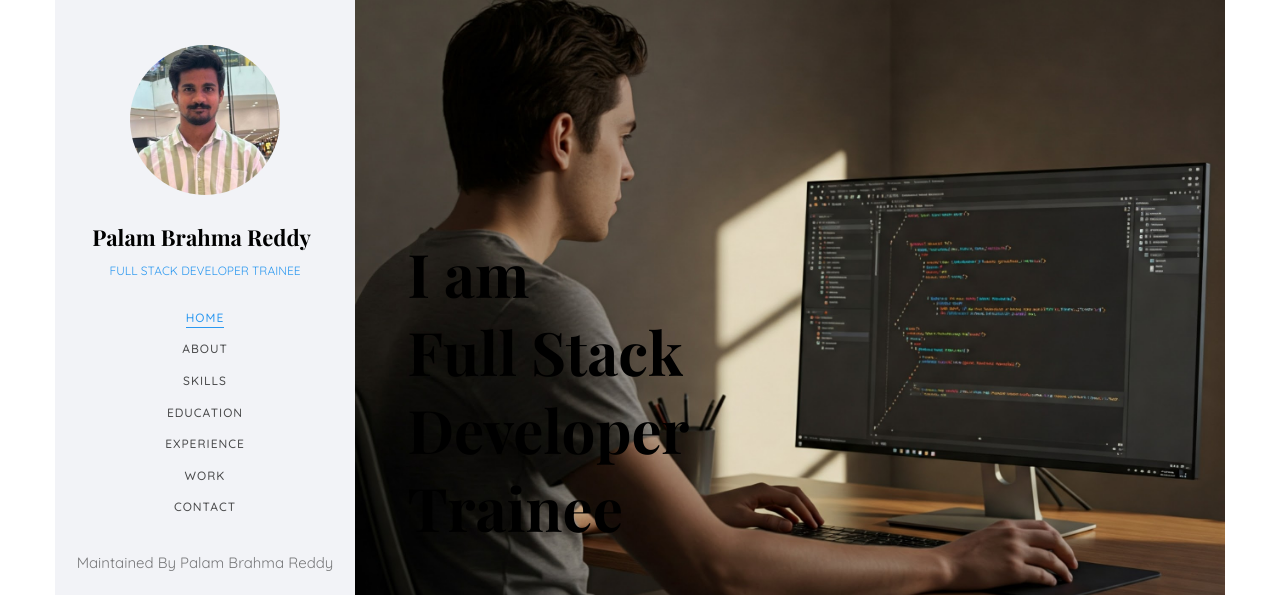
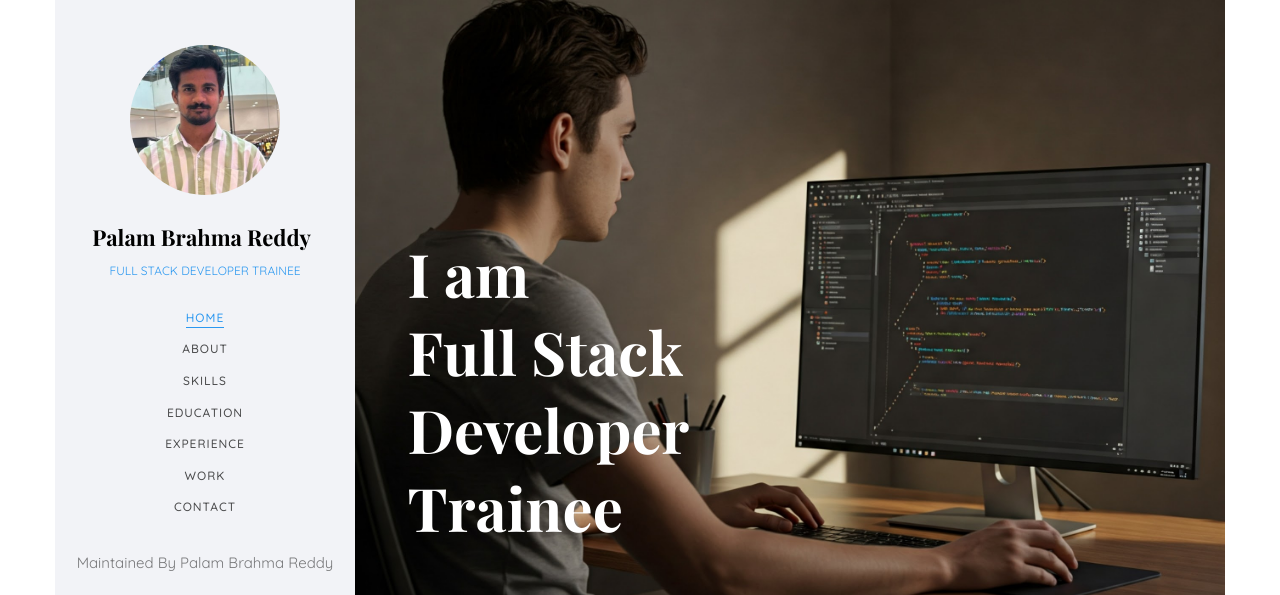
Before and after one commit to brahma2242p/MyPortfolio, a plain HTML site: page index.html in a window 1280 px wide. Shown: the top 595 px of the page. Drawn offline with nearby package versions, Linux system fonts and the light colour scheme; files whose address does not match are found by name; a web font is replaced by a local one.

Commit message:
Update index.html

```diff
--- a/index.html
+++ b/index.html
@@ -114,7 +114,7 @@
 					   			<div class="col-md-6 col-md-offset-3 col-md-pull-3 col-sm-12 col-xs-12 js-fullheight slider-text">
 					   				<div class="slider-text-inner">
 					   					<div class="desc">
-						   					<h1 color="white";>I am <br>Full Stack Developer Trainee</h1>
+						   					<h1 style="color:white";>I am <br>Full Stack Developer Trainee</h1>
 
 
 											</div>
```
